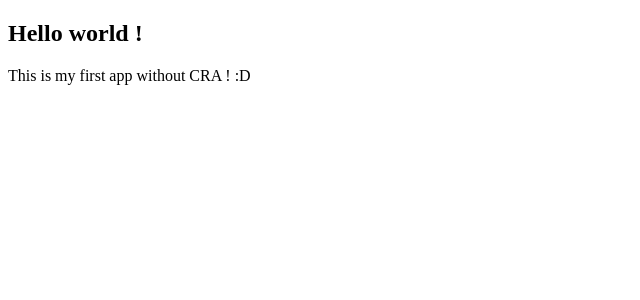
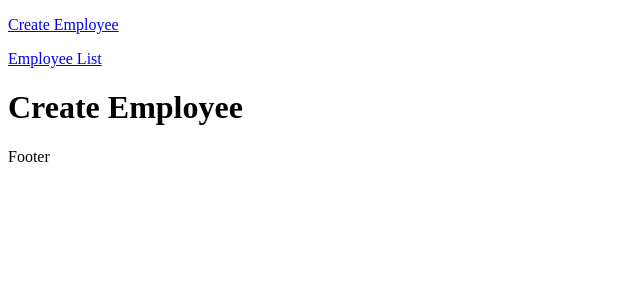
Before and after one commit to AnthoLFB/AnthonyLefebvre_14_26012023, a React app: page / in a window 1280 px wide. Shown: the top 300 px of the page, without its empty margins (0-640 px from the left). Built offline with nearby package versions, Linux system fonts and the light colour scheme.

Commit message:
Importing the router.

```diff
--- a/src/index.jsx
+++ b/src/index.jsx
@@ -1,11 +1,11 @@
 import React from 'react';
 import ReactDOM from 'react-dom/client';
-import App from './components/App';
+import Router from './router/Router';
 
 
 const root = ReactDOM.createRoot(document.getElementById("root"));
 root.render(
   <React.StrictMode>
-    <App />
+    <Router />
   </React.StrictMode>
 );
```
